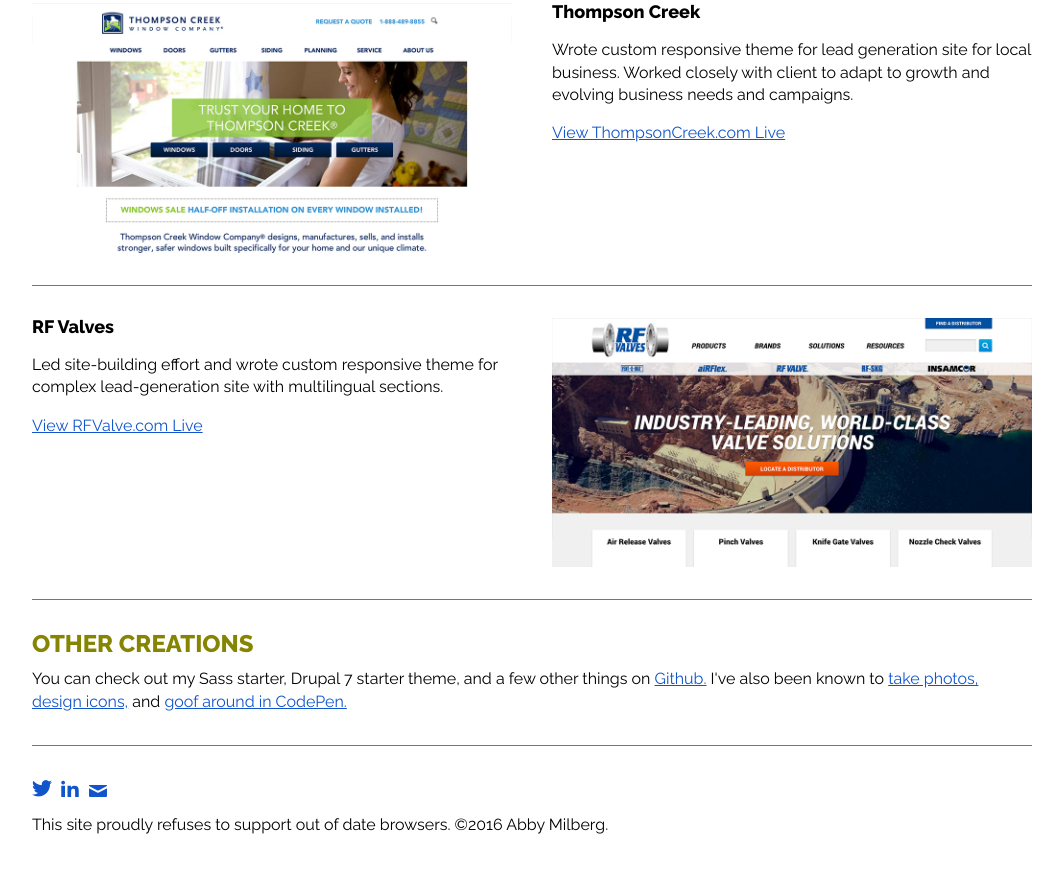
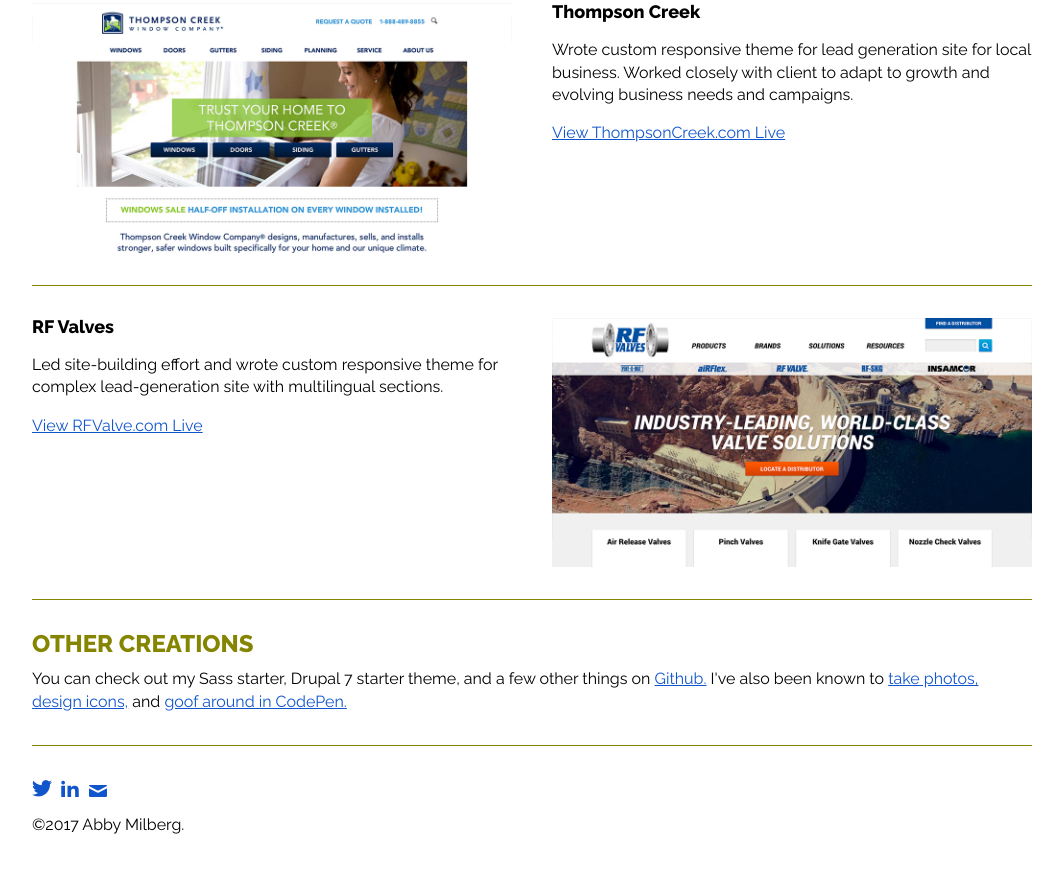
Before and after one commit to Abby805/Abby805.github.io, a website: page index.html in a window 1280 px wide. Shown: the part 1498-2367 px from the top of the page, without its empty margins (108-1171 px from the left). Drawn offline with Linux system fonts and the light colour scheme.

Commit message:
Updating the date.

```diff
--- a/index.html
+++ b/index.html
@@ -93,7 +93,7 @@
       <li><a href="https://www.linkedin.com/in/abigailmilberg" target="_blank">LinkedIn</a></li>
       <li><a href="mailto:abby.milberg@gmail.com">Email</a></li>
     </ul>
-    <p>This site proudly refuses to support out of date browsers. &copy;2016 Abby Milberg.</p>
+    <p>&copy;2017 Abby Milberg.</p>
   </footer>
 </body>
 </html>
```
